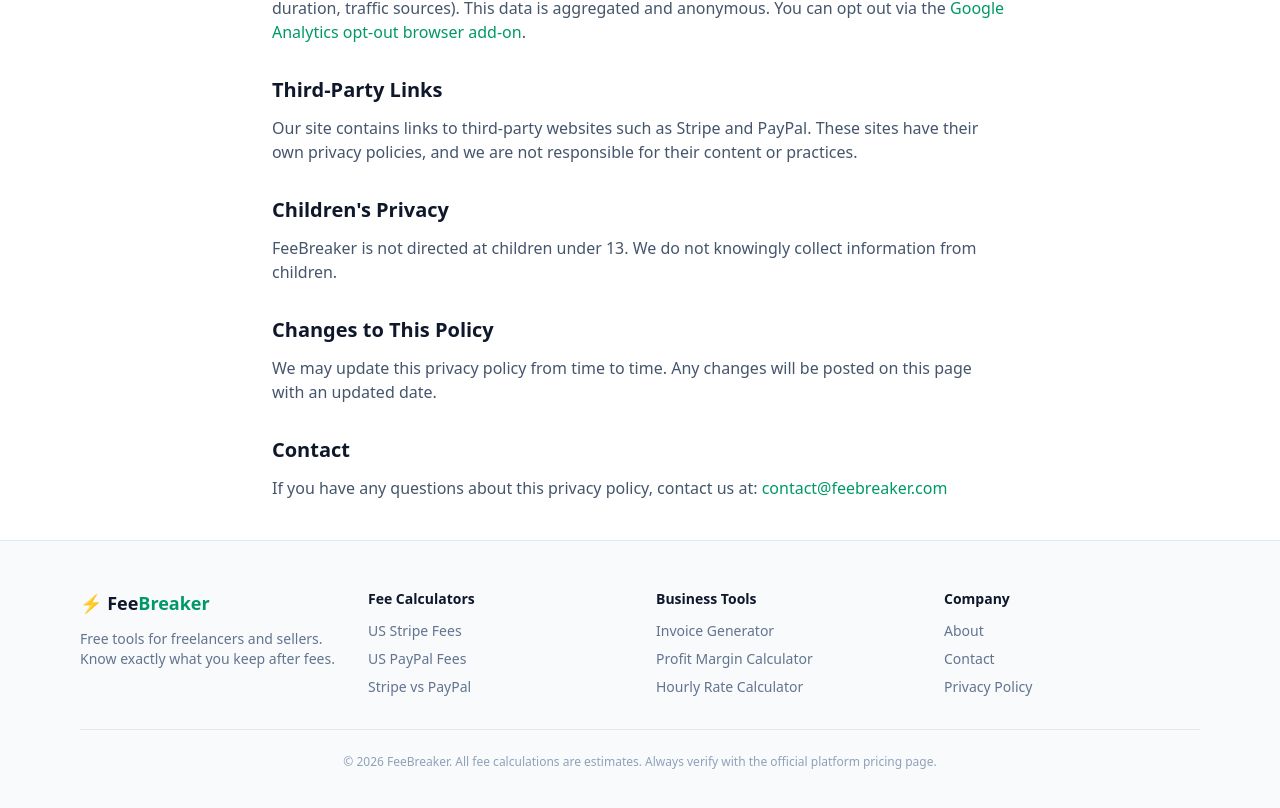
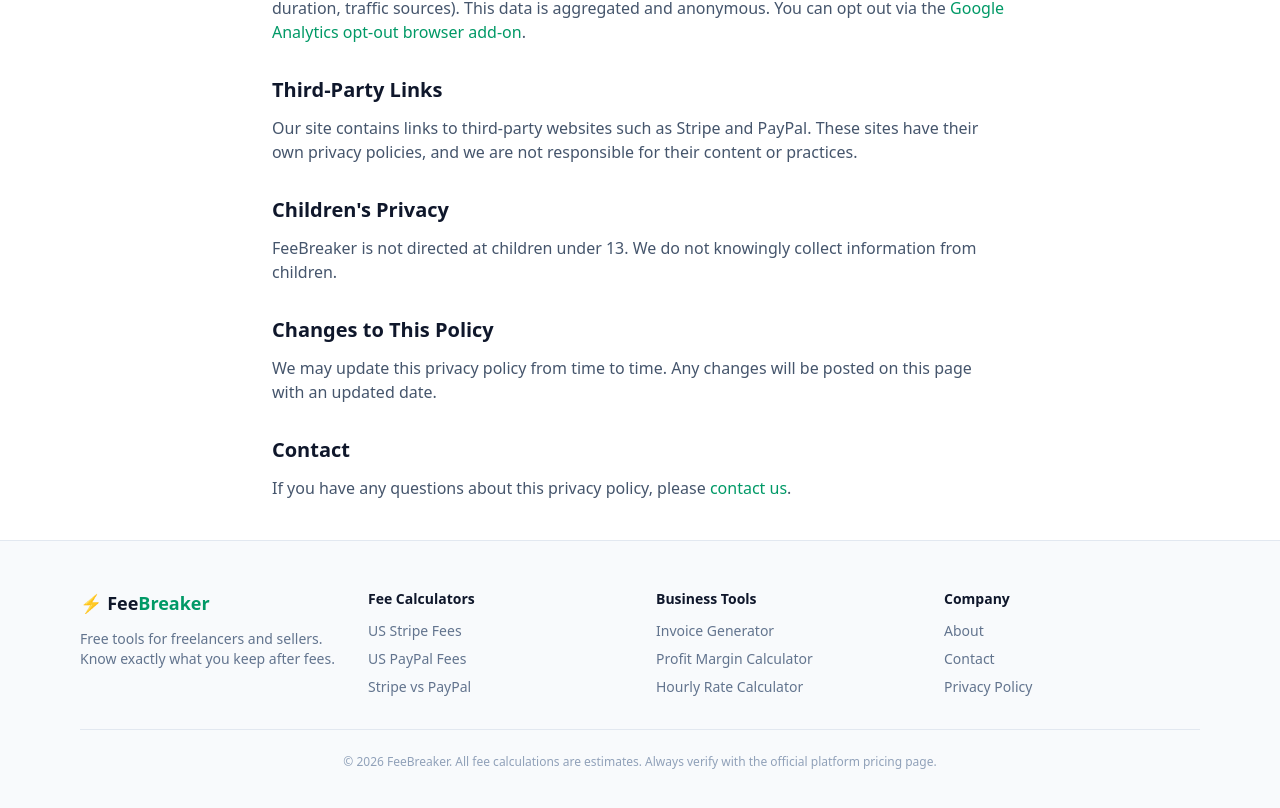
Before and after one commit to Jaeyeon-Kang/feebreaker, a Next.js app: page /privacy in a window 1280 px wide. Shown: the part 829-1637 px from the top of the page. Built offline with nearby package versions, Linux system fonts and the light colour scheme.

Commit message:
Fix privacy email link, add contact page metadata
- Replace mailto:contact@feebreaker.com with /contact page link
- Add metadata export to contact/page.tsx for SEO

Co-Authored-By: Claude Sonnet 4.6 <noreply@anthropic.com>

```diff
--- a/src/app/contact/page.tsx
+++ b/src/app/contact/page.tsx
@@ -1,4 +1,14 @@
+import type { Metadata } from "next";
 import Link from "next/link";
+
+export const metadata: Metadata = {
+  title: "Contact FeeBreaker — Report Errors or Suggest Features",
+  description:
+    "Get in touch with the FeeBreaker team. Report outdated fee data, suggest new calculators, or send general feedback.",
+  alternates: {
+    canonical: "https://feebreaker.com/contact",
+  },
+};
 
 const GOOGLE_FORM_URL =
   "https://docs.google.com/forms/d/e/1FAIpQLSfWvKJFWq5bvWPB2sh5fOHYHEm-zhMDDnZRVnGva8tasr473g/viewform?embedded=true";
--- a/src/app/privacy/page.tsx
+++ b/src/app/privacy/page.tsx
@@ -129,13 +129,11 @@ export default function PrivacyPage() {
         <section>
           <h2 className="text-xl font-bold text-slate-900 mb-3">Contact</h2>
           <p>
-            If you have any questions about this privacy policy, contact us at:{" "}
-            <a
-              href="mailto:contact@feebreaker.com"
-              className="text-emerald-600 hover:underline"
-            >
-              contact@feebreaker.com
-            </a>
+            If you have any questions about this privacy policy, please{" "}
+            <Link href="/contact" className="text-emerald-600 hover:underline">
+              contact us
+            </Link>
+            .
           </p>
         </section>
       </div>
```
